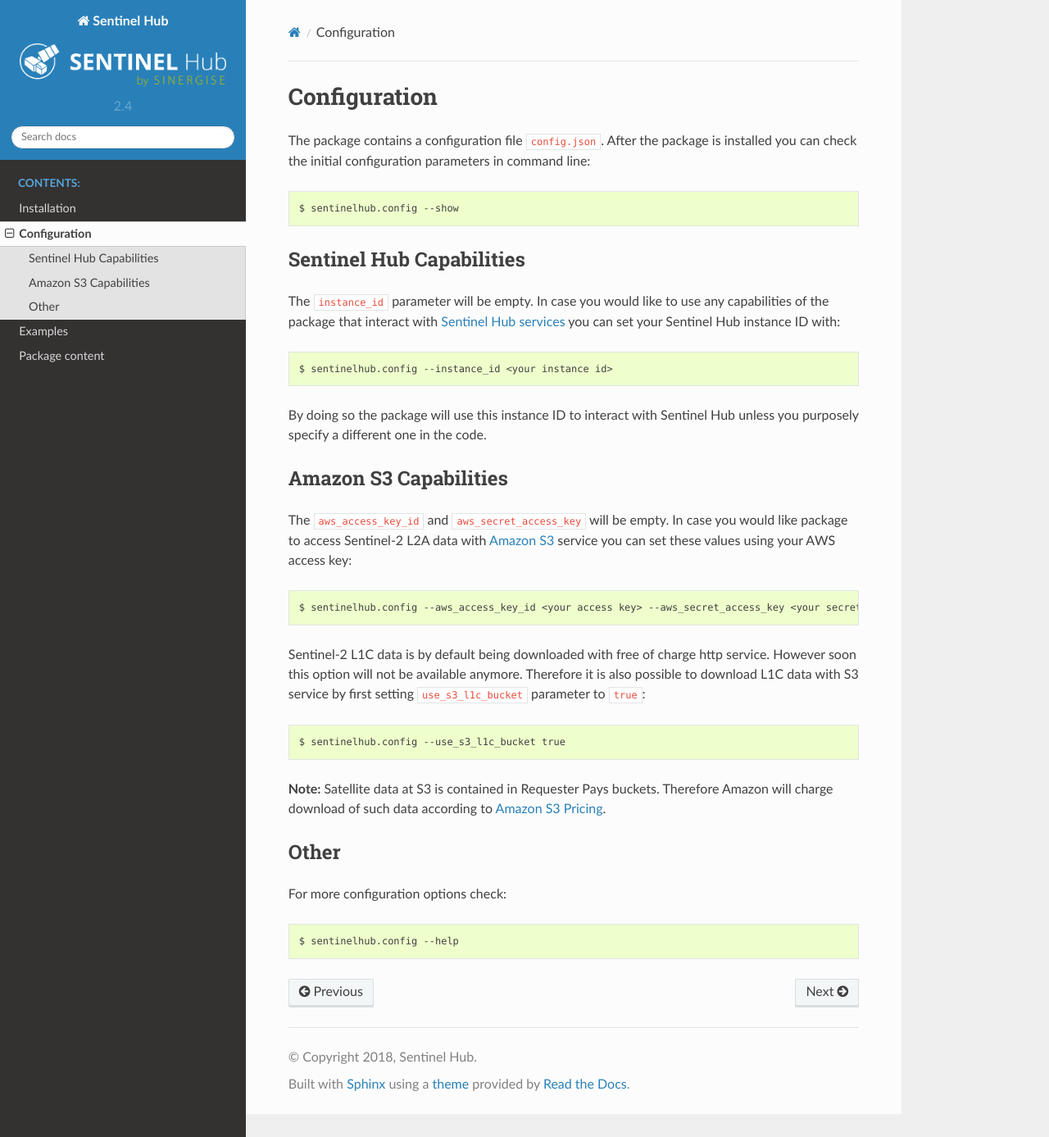
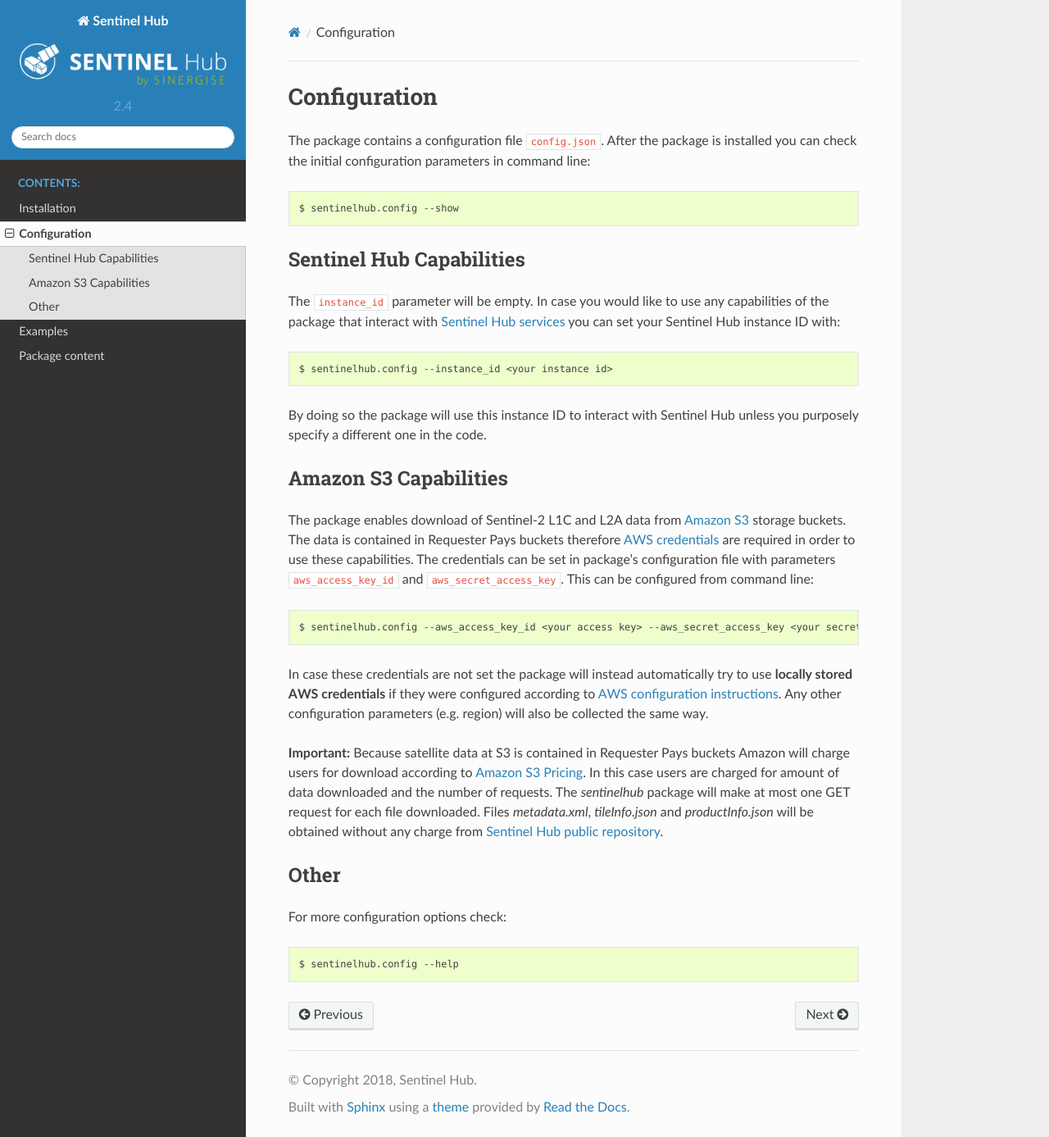
Before and after one commit to sentinel-hub/sentinelhub-py, a Sphinx documentation site: the page built from docs/source/configure.rst, in a window 1280 px wide and 1387 px high. Shown: the whole window at 82% size. Built offline with Sphinx 7.4.7 and the Read the Docs theme 2.0.0, drawn with Linux system fonts in a browser that asks for light colours; pages that are not in the unit, such as notebooks, are missing from menus.

Commit message:
updated docs page about package configuration

```diff
--- a/docs/source/configure.rst
+++ b/docs/source/configure.rst
@@ -21,20 +21,21 @@
 Amazon S3 Capabilities
 **********************
 
-The ``aws_access_key_id`` and ``aws_secret_access_key`` will be empty. In case you would like package to access
-Sentinel-2 L2A data with `Amazon S3`_ service you can set these values using your AWS access key::
+The package enables download of Sentinel-2 L1C and L2A data from `Amazon S3`_ storage buckets. The data is contained in
+Requester Pays buckets therefore `AWS credentials`_ are required in order to use these capabilities. The credentials
+can be set in package's configuration file with parameters ``aws_access_key_id`` and ``aws_secret_access_key``. This can
+be configured from command line::
 
 $ sentinelhub.config --aws_access_key_id <your access key> --aws_secret_access_key <your secret access key>
 
-Sentinel-2 L1C data is by default being downloaded with free of charge http service. However soon this option will not
-be available anymore. Therefore it is also possible to download L1C data with S3 service by first setting
-``use_s3_l1c_bucket`` parameter to ``true``::
+In case these credentials are not set the package will instead automatically try to use **locally stored AWS credentials**
+if they were configured according to `AWS configuration instructions`_. Any other configuration parameters (e.g. region)
+will also be collected the same way.
 
-$ sentinelhub.config --use_s3_l1c_bucket true
-
-**Note:** Satellite data at S3 is contained in Requester Pays buckets. Therefore Amazon will charge download of such data
-according to `Amazon S3 Pricing`_.
-
+**Important:** Because satellite data at S3 is contained in Requester Pays buckets Amazon will charge users for
+download according to `Amazon S3 Pricing`_. In this case users are charged for amount of data downloaded and the number
+of requests. The *sentinelhub* package will make at most one GET request for each file downloaded. Files *metadata.xml*,
+*tileInfo.json* and *productInfo.json* will be obtained without any charge from `Sentinel Hub public repository`_.
 
 Other
 *****
@@ -46,4 +47,7 @@
 
 .. _`Sentinel Hub services`: https://www.sentinel-hub.com/develop/documentation/api/ogc_api/
 .. _`Amazon S3`: https://aws.amazon.com/s3/
+.. _`AWS credentials`: https://docs.aws.amazon.com/general/latest/gr/aws-security-credentials.html
+.. _`AWS configuration instructions`: https://docs.aws.amazon.com/cli/latest/userguide/cli-chap-getting-started.html
 .. _`Amazon S3 Pricing`: https://aws.amazon.com/s3/pricing/?p=ps
+.. _`Sentinel Hub public repository`: https://roda.sentinel-hub.com/sentinel-s2-l1c/
```
